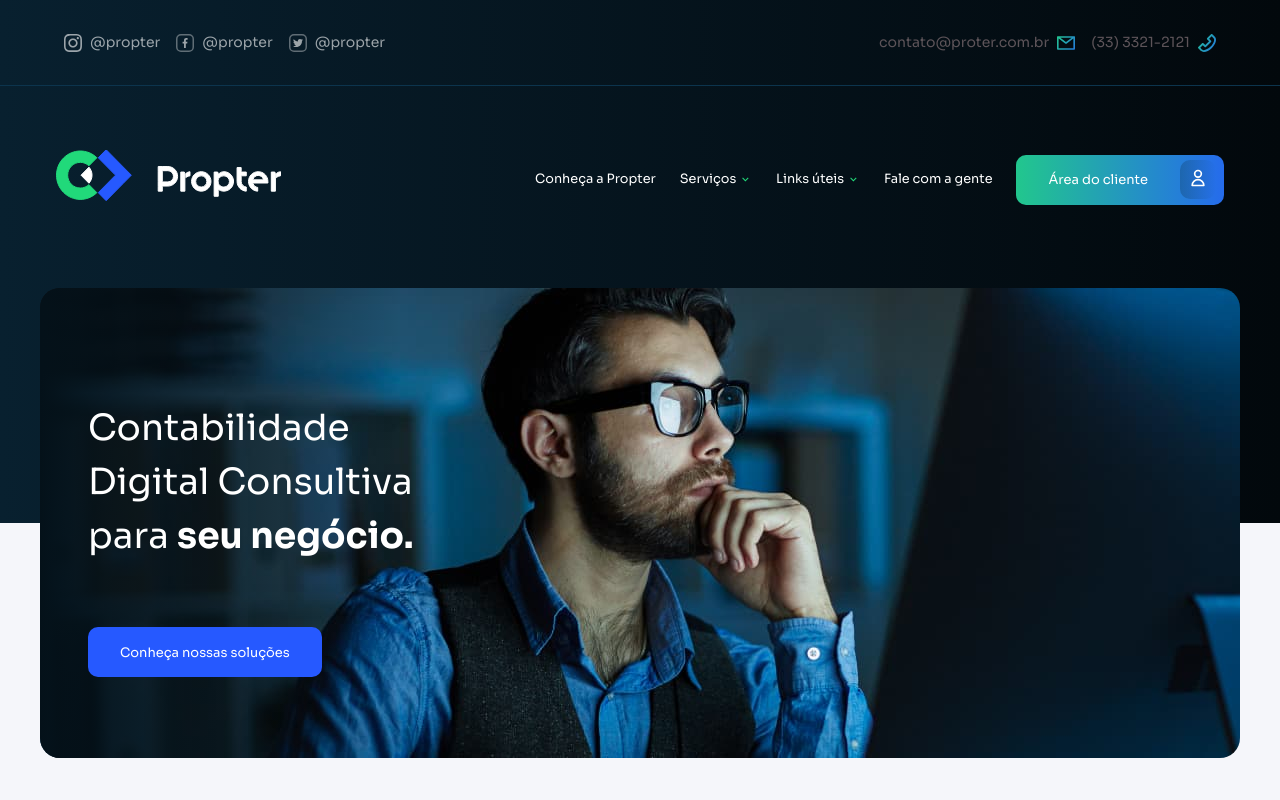
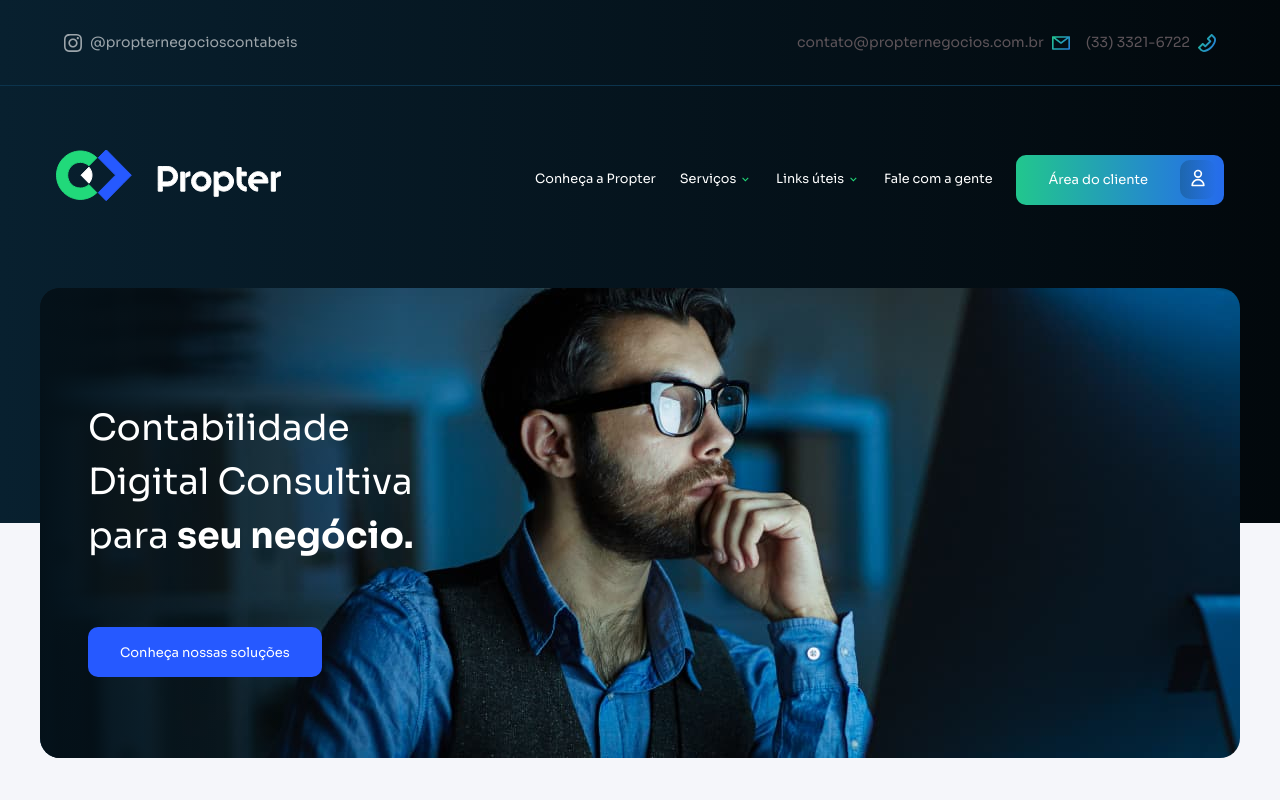
Before and after one commit to kassiogluten/propter, a Next.js app: page / in a window 1280 px wide. Shown: the top 800 px of the page. Built offline with nearby package versions, Linux system fonts and the light colour scheme.

Commit message:
social media update

```diff
--- a/src/components/Contact.jsx
+++ b/src/components/Contact.jsx
@@ -89,7 +89,7 @@ export function Contact({color}) {
               </Box>
               <Text align="start">Nos envie um e-mail</Text>
               <Text align="start" fontWeight={600}>
-                contato@proter.com.br
+                contato@propternegocios.com.br
               </Text>
             </Grid>
             <Grid pb={4} templateColumns="auto auto">
@@ -105,7 +105,7 @@ export function Contact({color}) {
               </Box>
               <Text align="start">Nos ligue</Text>
               <Text align="start" fontWeight={600}>
-                (33) 3321-2121
+                (33) 3321-6722
               </Text>
             </Grid>
 
--- a/src/components/Footer.jsx
+++ b/src/components/Footer.jsx
@@ -115,11 +115,11 @@ export function Footer() {
               h="2px"
               bgGradient="linear(to-r, verde -20%, azul 120%)"
             />
-            <Text as="a" href="mailto:contato@proter.com.br" pt={4}>
-              contato@proter.com.br
+            <Text as="a" href="mailto:contato@propternegocios.com.br" pt={4}>
+              contato@propternegocios.com.br
             </Text>
-            <Text as="a" href="tel:33 3321-2121">
-              (33) 3321-2121
+            <Text as="a" href="tel:33 3321-6722">
+              (33) 3321-6722
             </Text>
             <Button
               bgGradient="linear(to-r, azul, verde)"
--- a/src/components/Menu.jsx
+++ b/src/components/Menu.jsx
@@ -10,7 +10,7 @@ import {
   TwitterSvg,
 } from "../icons";
 
-export function Menu({setModal}) {
+export function Menu({ setModal }) {
   const { setIsServicesOpen, setIsLinksOpen, isServicesOpen, isLinksOpen } =
     useMyContext();
 
@@ -22,7 +22,7 @@ export function Menu({setModal}) {
       <Text
         pos="relative"
         onClick={() => setIsServicesOpen(!isServicesOpen)}
-        _hover={{cursor:'copy'}}
+        _hover={{ cursor: "copy" }}
       >
         Serviços{" "}
         <ChevronDownIcon
@@ -46,7 +46,7 @@ export function Menu({setModal}) {
       <Text
         pos="relative"
         onClick={() => setIsLinksOpen(!isLinksOpen)}
-        _hover={{cursor:'copy'}}
+        _hover={{ cursor: "copy" }}
       >
         Links úteis{" "}
         <ChevronDownIcon
@@ -74,7 +74,8 @@ export function Menu({setModal}) {
       <Text as="a" href="/contato">
         Fale com a gente
       </Text>
-      <Button onClick={()=>setModal(true)}
+      <Button
+        onClick={() => setModal(true)}
         fontSize={13}
         h={50}
         px={8}
@@ -104,11 +105,16 @@ export const MenuTop = () => (
     <Flex flexWrap="wrap">
       <HStack px={2}>
         <InstagramSvg />
-        <Text fontSize={14} opacity={0.6}>
-          @propter
+        <Text
+          fontSize={14}
+          opacity={0.6}
+          as="a"
+          href="https://www.instagram.com/propternegocioscontabeis/"
+        >
+          @propternegocioscontabeis
         </Text>
       </HStack>
-      <HStack px={2}>
+      {/* <HStack px={2}>
         <FacebookSvg />
         <Text fontSize={14} opacity={0.6}>
           @propter
@@ -119,23 +125,23 @@ export const MenuTop = () => (
         <Text fontSize={14} opacity={0.6}>
           @propter
         </Text>
-      </HStack>
+      </HStack> */}
     </Flex>
     <Flex flexWrap="wrap">
       <HStack px={2}>
         <Text
           as="a"
-          href="mailto:contato@proter.com.br"
+          href="mailto:contato@propternegocios.com.br"
           fontSize={14}
           color="texto"
         >
-          contato@proter.com.br
+          contato@propternegocios.com.br
         </Text>
         <MailSvg />
       </HStack>
       <HStack px={2}>
-        <Text as="a" href="tel:33 3321-2121" fontSize={14} color="texto">
-          (33) 3321-2121
+        <Text as="a" href="tel:33 3321-6722" fontSize={14} color="texto">
+          (33) 3321-6722
         </Text>
         <PhoneSvg />
       </HStack>
```
